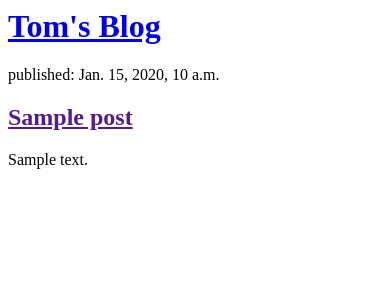
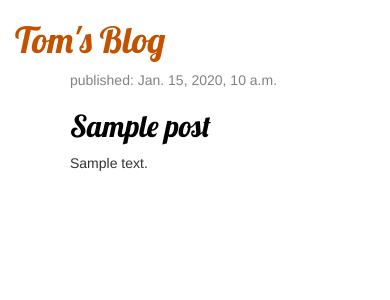
Before and after one commit to Irishman101/my-first-blog, a Django app: template blog/templates/blog/post_list.html in a window 390 px wide. Shown: the top 300 px of the page. Run offline with Django 3.2, Linux system fonts and the light colour scheme; the template is opened without the code that fills it: values that come from a table or form of the project are taken from there, others are empty; tables that the repository leaves empty hold one stand-in row (values such as "Sample post"); some libraries are stand-ins or nearby versions.

Commit message:
updated CSS

```diff
--- /dev/null
+++ b/blog/static/CSS/blog.css
@@ -0,0 +1,56 @@
+h1 a, h2 a {
+    color: #C25100;
+    font-family: 'Lobster';
+}
+
+
+body {
+    padding-left: 15px;
+}
+
+.page-header {
+    background-color: #c25100;
+    margin-top: 0;
+    padding: 20px 20px 20px 40px;
+}
+
+.page-header h1, .page-header h1 a, .page-header h1 a:visited, .page-header h1 a:active {
+    color:#ffffff;
+    font-size: 36pt;
+    text-decoration: none;
+}
+
+.content {
+    margin-left: 40px;
+}
+
+h1, h2, h3, h4 {
+    font-family: 'Lobster', cursive;
+}
+
+.date {
+    color: #828282;
+}
+
+.save {
+    float: right;
+}
+
+.post-form textarea, .post-form input {
+    width: 100%;
+}
+
+.top-menu, .top-menu:hover, .top-menu:visited {
+    color: #ffffff;
+    float: right;
+    font-size: 26pt;
+    margin-right: 20px;
+}
+
+.post {
+    margin-bottom: 70px;
+}
+
+.post h2 a, .post h2 a:visited {
+    color: #000000;
+}
--- a/blog/templates/blog/post_list.html
+++ b/blog/templates/blog/post_list.html
@@ -1,11 +1,32 @@
-<div>
+{% load static %}
+<html>
+    <head>
+        <title>Tom's Blog</title>
+        <link href="//fonts.googleapis.com/css?family=Lobster&subset=latin,latin-ext" rel="stylesheet" type="text/css">
+        <link rel="stylesheet" href="//maxcdn.bootstrapcdn.com/bootstrap/3.2.0/css/bootstrap.min.css">
+        <link rel="stylesheet" href="//maxcdn.bootstrapcdn.com/bootstrap/3.2.0/css/bootstrap-theme.min.css">
+        <link rel="stylesheet" href="{% static 'css/blog.css' %}">
+</head>
+<body>
+<div >
     <h1><a href="/">Tom's Blog</a></h1>
 </div>
 
-{% for post in posts %}
-    <div>
-        <p>published: {{ post.published_date }}</p>
-        <h2><a href="">{{ post.title }}</a></h2>
-        <p>{{ post.text|linebreaksbr }}</p>
+<div class="content container">
+    <div class="row">
+        <div class="col-md-8">
+            {% for post in posts %}
+                <div class="post">
+                    <div class="date">
+                        <p>published: {{ post.published_date }}</p>
+                    </div>
+                    <h2><a href="">{{ post.title }}</a></h2>
+                    <p>{{ post.text|linebreaksbr }}</p>
+                </div>
+            {% endfor %}
+        </div>
     </div>
-{% endfor %}
+</div>
+
+</body>
+</html>
```
